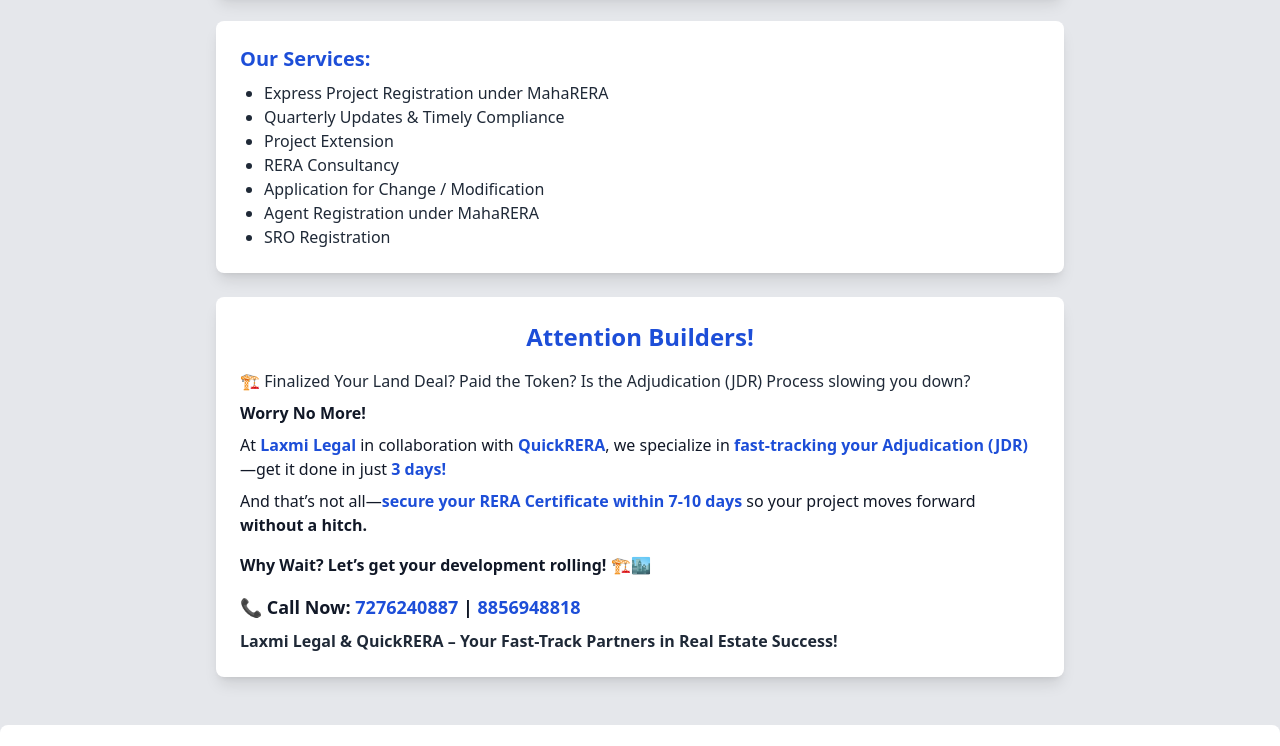
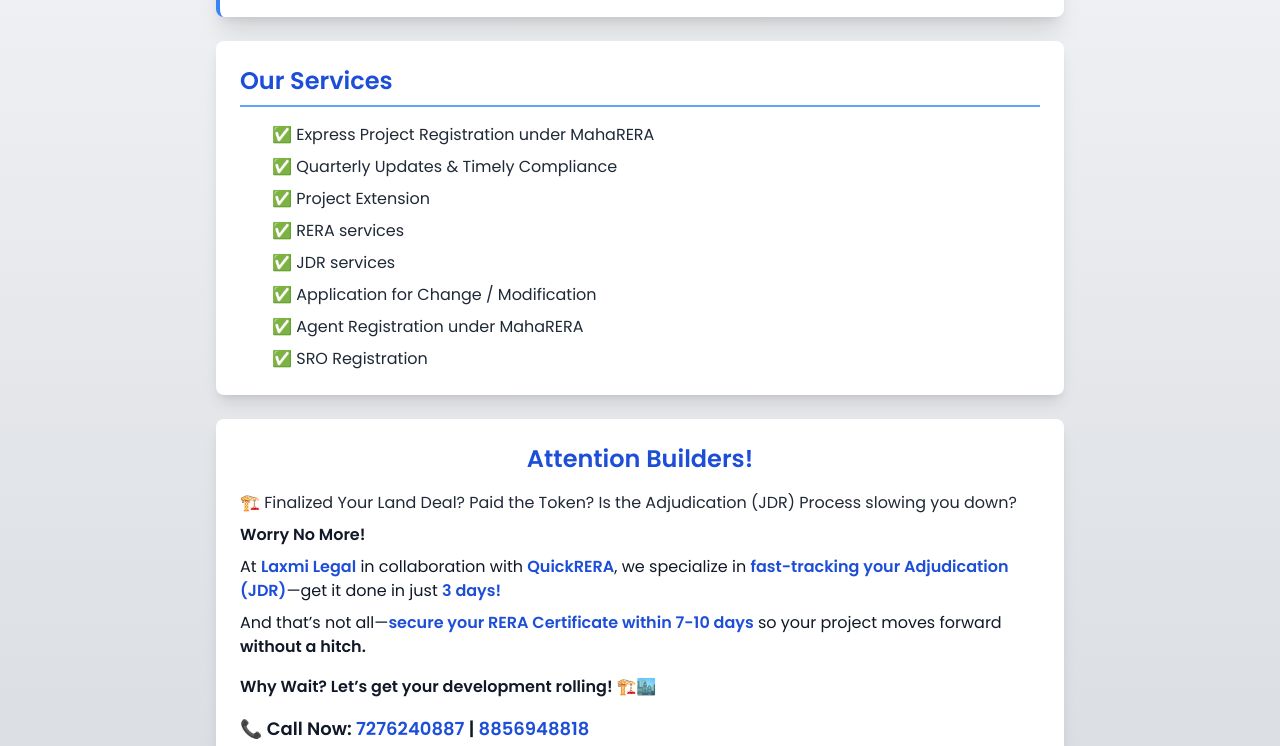
Before and after one commit to KushagraChaturvedi/rera, a plain HTML site: page index.html in a window 1280 px wide. Shown: the part 187-933 px from the top of the page. Drawn offline with nearby package versions, Linux system fonts and the light colour scheme.

Commit message:
RERA And Sytle Update

```diff
--- a/index.html
+++ b/index.html
@@ -1,33 +1,39 @@
-<!DOCTYPE html>
+ <!DOCTYPE html>
 <html lang="en">
 <head>
     <meta charset="UTF-8">
+    <link rel="preconnect" href="https://fonts.googleapis.com">
+    <link href="https://fonts.googleapis.com/css2?family=Poppins:wght@300;400;600&display=swap" rel="stylesheet">
+    <style>
+        body { font-family: 'Poppins', sans-serif; }
+    </style>
     <meta name="viewport" content="width=device-width, initial-scale=1.0">
-    <title>RERA Services - Laxmi Legal</title>
+    <title>QUICK RERA - LAXMI LEGAL</title>
     <script src="https://cdn.tailwindcss.com"></script>
 </head>
-<body class="bg-gray-200 text-gray-900">
+<body class="bg-gradient-to-b from-gray-100 to-gray-300 text-gray-900">
     <div class="max-w-4xl mx-auto p-6">
-        <div class="bg-white shadow-lg rounded-lg p-6 flex items-center space-x-4">
+        <div class="bg-white shadow-xl rounded-lg p-8 flex items-center space-x-6 border-l-4 border-blue-500">
             <img src="logo.jpg" alt="Logo" class="w-20 h-20 object-contain">
             <div>
-                <h1 class="text-3xl font-bold text-blue-700">RERA Registration Services</h1>
-                <p class="text-lg font-semibold text-gray-800">Laxmi Legal</p>
+                <h1 class="text-4xl font-extrabold text-blue-700 tracking-wide">QUICK RERA</h1>
+                <p class="text-lg font-semibold text-gray-800">LAXMI LEGAL</p>
                 <p class="text-gray-700">Mob: <a href="tel:7276240887" class="text-blue-700 font-semibold">7276240887</a> | <a href="tel:8856948818" class="text-blue-700 font-semibold">8856948818</a></p>
                 <p class="text-gray-700">Email: <a href="mailto:adv.reemanawani@gmail.com" class="text-blue-700 font-semibold">adv.reemanawani@gmail.com</a></p>
             </div>
         </div>
 
         <div class="bg-white shadow-lg rounded-lg p-6 mt-6">
-            <h2 class="text-xl font-bold text-blue-700">Our Services:</h2>
-            <ul class="list-disc pl-6 mt-2 text-gray-800">
-                <li>Express Project Registration under MahaRERA</li>
-                <li>Quarterly Updates & Timely Compliance</li>
-                <li>Project Extension</li>
-                <li>RERA Consultancy</li>
-                <li>Application for Change / Modification</li>
-                <li>Agent Registration under MahaRERA</li>
-                <li>SRO Registration</li>
+            <h2 class="text-2xl font-bold text-blue-700 border-b-2 pb-2 border-blue-400">Our Services</h2>
+            <ul class="pl-8 mt-4 text-gray-800 space-y-2 list-none">
+                <li class="flex items-center space-x-2"> ✅ Express Project Registration under MahaRERA</li>
+                <li class="flex items-center space-x-2"> ✅ Quarterly Updates & Timely Compliance</li>
+                <li class="flex items-center space-x-2"> ✅ Project Extension</li>
+                <li class="flex items-center space-x-2"> ✅ RERA services</li>
+                <li class="flex items-center space-x-2"> ✅ JDR services</li>
+                <li class="flex items-center space-x-2"> ✅ Application for Change / Modification</li>
+                <li class="flex items-center space-x-2"> ✅ Agent Registration under MahaRERA</li>
+                <li class="flex items-center space-x-2"> ✅ SRO Registration</li>
             </ul>
         </div>
 
@@ -42,10 +48,10 @@
             <p class="mt-2 font-semibold text-gray-800">Laxmi Legal & QuickRERA – Your Fast-Track Partners in Real Estate Success!</p>
         </div>
     </div>
-        <div class="bg-white shadow-lg rounded-lg p-6 mt-6 text-center">
+        <div class="bg-white shadow-xl rounded-lg p-6 mt-6 text-center border-t-4 border-blue-500">
             <h2 class="text-xl font-bold text-blue-700">Download Our Catalogue</h2>
             <a href="catalogue.pdf" download class="inline-block mt-4">
-                <img src="catalogue-thumbnail.png" alt="Catalogue" class="rounded-lg shadow-lg">
+                <img src="catalogue-thumbnail.png" alt="Catalogue" class="w-48 h-48 object-cover rounded-lg shadow-xl transition transform hover:scale-105">
             </a>
         </div>
     </body>
```
